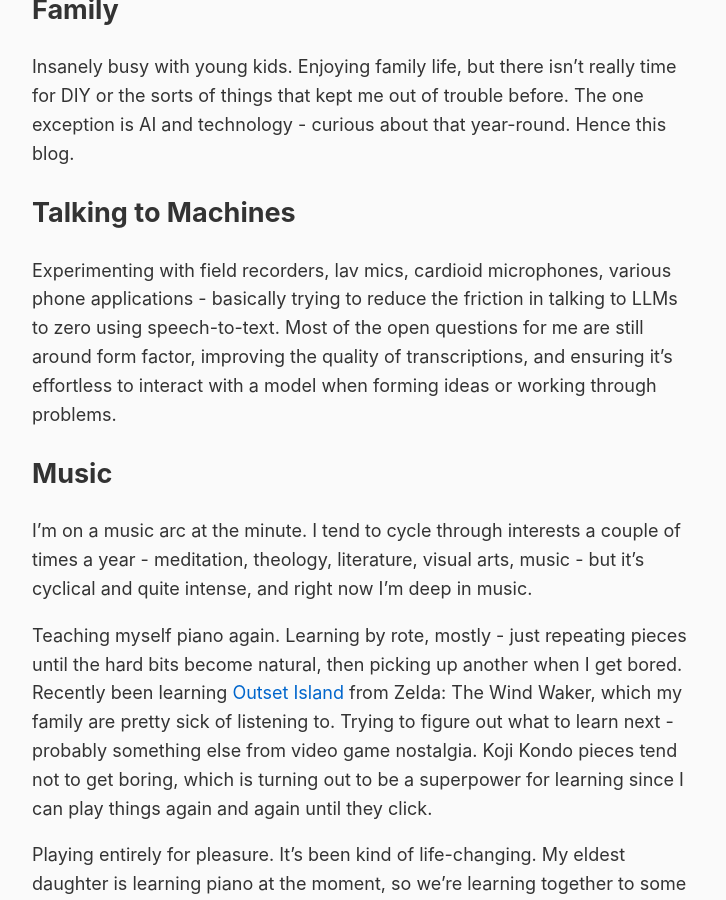
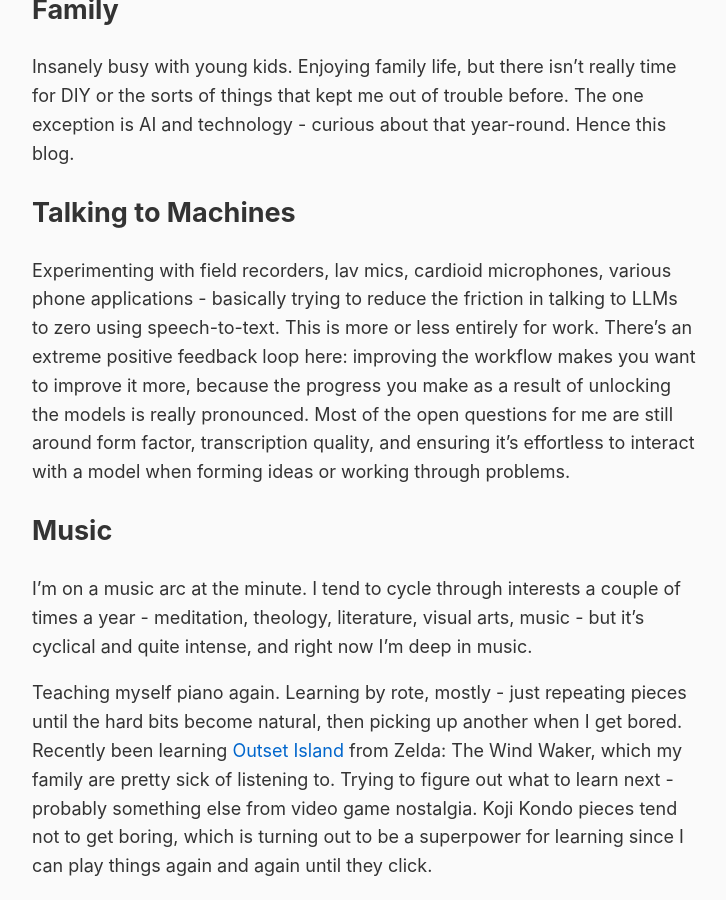
Before and after one commit to rob137/rob137.github.io, a Jekyll site: the page built from now.md, in a window 1280 px wide and 900 px high, scrolled down 343 px. Shown: the whole window, without its empty margins (275-1001 px from the left). Built offline with Jekyll 4.4.1, drawn with Linux system fonts in a browser that asks for light colours.

Commit message:
Add feedback loop context to Talking to Machines
Co-Authored-By: Claude Opus 4.5 <noreply@anthropic.com>

```diff
--- a/now.md
+++ b/now.md
@@ -15,7 +15,7 @@ Insanely busy with young kids. Enjoying family life, but there isn't really time
 
 ## Talking to Machines
 
-Experimenting with field recorders, lav mics, cardioid microphones, various phone applications - basically trying to reduce the friction in talking to LLMs to zero using speech-to-text. Most of the open questions for me are still around form factor, improving the quality of transcriptions, and ensuring it's effortless to interact with a model when forming ideas or working through problems.
+Experimenting with field recorders, lav mics, cardioid microphones, various phone applications - basically trying to reduce the friction in talking to LLMs to zero using speech-to-text. This is more or less entirely for work. There's an extreme positive feedback loop here: improving the workflow makes you want to improve it more, because the progress you make as a result of unlocking the models is really pronounced. Most of the open questions for me are still around form factor, transcription quality, and ensuring it's effortless to interact with a model when forming ideas or working through problems.
 
 ## Music
 
```
